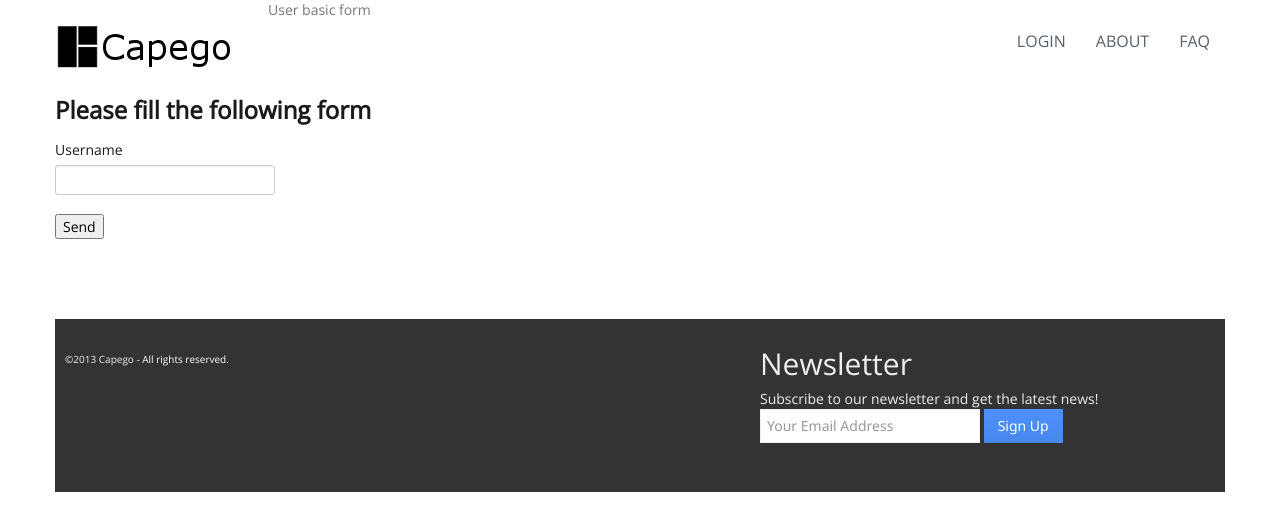
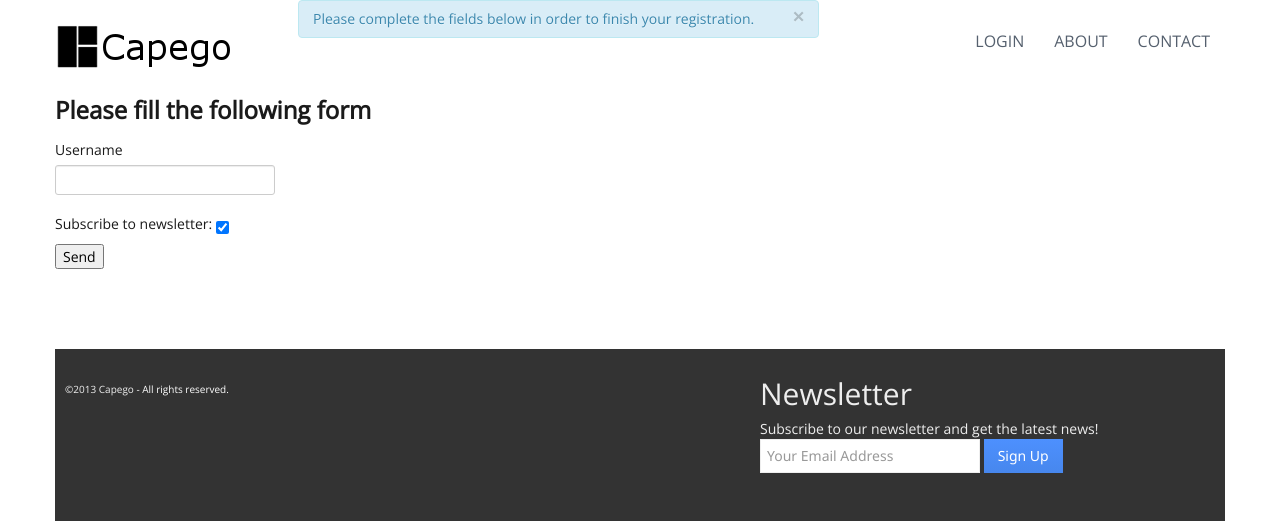
Before and after one commit to deccico/capego, a Django app: template capego/templates/auth/form.html in a window 1280 px wide. Shown: the top 521 px of the page. Run offline with Django 3.2, Linux system fonts and the light colour scheme; the template is opened without the code that fills it, so the values that code supplies are empty; some libraries are stand-ins or nearby versions.

Commit message:
adding convenience scripts for managing data, adding newsletter option in user data, reorganizing dump data

```diff
--- a/capego/templates/auth/form.html
+++ b/capego/templates/auth/form.html
@@ -1,6 +1,11 @@
 {% extends "base.html" %}
 
-{% block heading %}User basic form{% endblock %}
+{% block heading %}
+    <div class="alert alert-info span5">
+        <button type="button" class="close" data-dismiss="alert">&times;</button>
+        Please complete the fields below in order to finish your registration.
+    </div>
+{% endblock %}
 
 {% block content %}
 
@@ -18,7 +23,10 @@
                 <label for="id_username">Username</label>
                 <input type="text" name="username" id="id_username" value="" />
             </p>
-
+            <p>
+                Subscribe to newsletter:
+                <input type="checkbox" checked="true" name="newsletter" id="newsletter"/>
+            </p>
             <input type="submit" value="Send" />
         </form>
 
--- a/capego/templates/base.html
+++ b/capego/templates/base.html
@@ -67,7 +67,7 @@
                                     <li><a href="/auth">login</a></li>
                                 {% endif %}
 							<li><a href="/contact/about">about</a></li>
-							<li><a href="/contact/faq">faq</a></li>
+							<li><a href="/contact/">contact</a></li>
 						</ul>
 					</div>
                     {% block heading %}
--- a/contact/urls.py
+++ b/contact/urls.py
@@ -4,7 +4,7 @@ from django.views.generic import TemplateView
 from contact.views import message
 
 urlpatterns = patterns('',
-                       (r'^faq$', TemplateView.as_view(template_name="contact/faq.html")),
+                       (r'^$', TemplateView.as_view(template_name="contact/contact.html")),
                        (r'^about/$', TemplateView.as_view(template_name="contact/about.html")),
                        url(r'^message/$', message, name='message'),
                        url(r'^subscribe/$', 'contact.views.subscribe'),
--- a/user_data/models.py
+++ b/user_data/models.py
@@ -32,3 +32,4 @@ class UserExtraData(models.Model):
     user = models.ForeignKey(settings.AUTH_USER_MODEL, unique=True)
     points = models.IntegerField()
     referrer = models.ForeignKey(settings.AUTH_USER_MODEL, blank=True, null=True, related_name='referrer_user')
+    subscribes_to_newsletter = models.BooleanField()
```
Also changed, not shown: capego/templates/contact/contact.html (renamed from capego/templates/contact/faq.html, +0 -10 lines), db/listener.json (+36 -1 lines), 5 other files.
